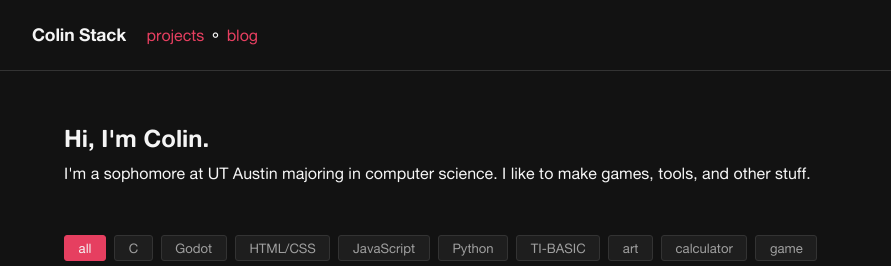
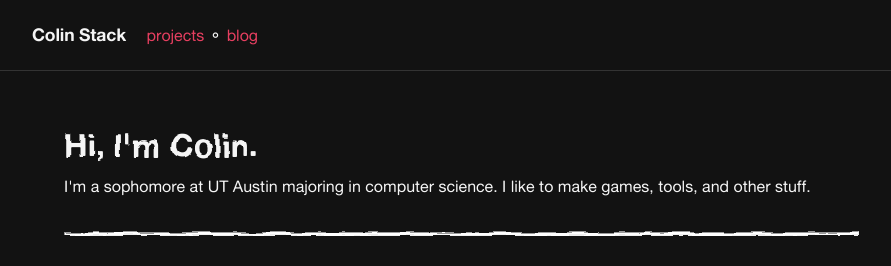
Before and after one commit to colinstick/colinstick.github.io, an Eleventy site: page index.njk in a window 1280 px wide. Shown: the top 266 px of the page, without its empty margins (178-1069 px from the left). Built offline with nearby package versions, Linux system fonts and the light colour scheme; Eleventy itself is replaced by a stand-in of ours; files that its build step writes are made by us from their sources.

Commit message:
Added line boil animation

```diff
--- a/_includes/base.njk
+++ b/_includes/base.njk
@@ -6,6 +6,7 @@
   <title>{% if title %}{{ title }} — {% endif %}Colin Stack</title>
   <link rel="stylesheet" href="/css/style.css">
   <link rel="icon" type="image/x-icon" href="/assets/favicon.ico">
+  <script src="/js/line-boil.js"></script>
 </head>
 <body>
   <header>
--- a/blog/index.njk
+++ b/blog/index.njk
@@ -4,7 +4,7 @@
 ---
 
 <section class="blog-section">
-  <h1>blog</h1>
+  <h1 class="boil">blog</h1>
   <p class="blog-subtitle">This is where I will write stuff... if I feel like it.</p>
 
   <br>
--- a/css/style.css
+++ b/css/style.css
@@ -14,6 +14,15 @@
     src: url('/assets/fonts/altehaasgrotesk/altehaasgroteskbold-webfont.woff2') format('woff2'),
          url('/assets/fonts/altehaasgrotesk/altehaasgroteskbold-webfont.woff') format('woff');
     font-weight: 700;
+    font-style: normal;
+    font-display: swap;
+}
+
+/* Colin Handwriting - Regular */
+@font-face {
+    font-family: 'Colin Handwriting';
+    src: url('/assets/fonts/colinhandwriting/Colinhandwriting-Regular.ttf') format('truetype');
+    font-weight: 400;
     font-style: normal;
     font-display: swap;
 }
@@ -88,7 +97,7 @@
 
 .intro {
     margin-bottom: 3rem;
-    font-size: 1.5rem;
+    font-size: 2rem;
     color: var(--text-main);
 }
 
@@ -142,7 +151,7 @@
     overflow: hidden;
 }
 .project-card:hover {
-    transform: translateY(-2px);
+    transform: translateY(-10px);
     border-color: var(--accent);
     text-decoration: none;
 }
@@ -194,9 +203,9 @@
 .project-header .tag-list { margin-top: 0.75rem; margin-bottom: 0.85rem; }
 
 .project-header h1 {
-    font-size: 1.85rem;
+    font-size: 2rem;
     line-height: 1.2;
-    margin-bottom: 0.35rem;
+    margin-bottom: 1rem;
     font-weight: 700;
 }
 
@@ -315,6 +324,12 @@
     .carousel img { height: 180px; }
 }
 
+.post-list {
+    display: flex;
+    flex-direction: column;
+    gap: 0.5rem;
+}
+
 .post-item {
     border: 1px solid var(--border);
     border-radius: 6px;
--- a/index.njk
+++ b/index.njk
@@ -4,11 +4,15 @@
 ---
 
 <section class="intro">
-  <p><b>Hi, I'm Colin.</b></p>
+  <p class="boil" data-boil-scale="5" data-boil-speed="200"><b>Hi, I'm Colin.</b></p>
   <section class="intro-sub">
     <p>I'm a sophomore at UT Austin majoring in computer science. I like to make games, tools, and other stuff.</p>
   </section>
+  <hr class="boil" data-boil-scale="5" data-boil-speed="200"
+        style="height: 0.2rem; background-color: #FFFFFF;
+        margin-top: 2rem; margin-bottom: 0rem;">
 </section>
+
 
 <section class="projects-section">
   <div class="tag-filter">
--- /dev/null
+++ b/js/line-boil.js
@@ -0,0 +1,118 @@
+// CREDIT: https://github.com/tomcreighton/boil/blob/main/line-boil.js
+
+(function () {
+  var DEFAULT_FRAMES = 4;
+  var DEFAULT_SPEED = 100;
+  var DEFAULT_SCALE = 3;
+  var MAX_FRAMES = 12;
+  var BASE_FREQUENCY = 0.04;
+  var NUM_OCTAVES = 3;
+  var SEEDS = [1, 42, 7, 99, 23, 61, 83, 14, 55, 37, 72, 5];
+
+  var knownSets = {};
+  var entries = [];
+  var defsEl;
+
+  function setKey(scale, frames) {
+    return String(scale).replace('.', '_') + '-f' + frames;
+  }
+
+  function ensureFilters(scale, frames) {
+    var key = setKey(scale, frames);
+    if (knownSets[key]) return;
+    knownSets[key] = true;
+
+    for (var i = 0; i < frames; i++) {
+      var filter = document.createElementNS('http://www.w3.org/2000/svg', 'filter');
+      filter.setAttribute('id', 'boil-' + key + '-' + i);
+      filter.setAttribute('x', '-10%');
+      filter.setAttribute('y', '-10%');
+      filter.setAttribute('width', '120%');
+      filter.setAttribute('height', '120%');
+      filter.setAttribute('color-interpolation-filters', 'sRGB');
+
+      var turb = document.createElementNS('http://www.w3.org/2000/svg', 'feTurbulence');
+      turb.setAttribute('type', 'fractalNoise');
+      turb.setAttribute('baseFrequency', BASE_FREQUENCY);
+      turb.setAttribute('numOctaves', NUM_OCTAVES);
+      turb.setAttribute('seed', SEEDS[i % SEEDS.length]);
+      turb.setAttribute('stitchTiles', 'stitch');
+      turb.setAttribute('result', 'noise');
+
+      var disp = document.createElementNS('http://www.w3.org/2000/svg', 'feDisplacementMap');
+      disp.setAttribute('in', 'SourceGraphic');
+      disp.setAttribute('in2', 'noise');
+      disp.setAttribute('scale', scale);
+      disp.setAttribute('xChannelSelector', 'R');
+      disp.setAttribute('yChannelSelector', 'G');
+
+      filter.appendChild(turb);
+      filter.appendChild(disp);
+      defsEl.appendChild(filter);
+    }
+  }
+
+  function injectSVG() {
+    var svg = document.createElementNS('http://www.w3.org/2000/svg', 'svg');
+    svg.setAttribute('width', '0');
+    svg.setAttribute('height', '0');
+    svg.style.position = 'absolute';
+    defsEl = document.createElementNS('http://www.w3.org/2000/svg', 'defs');
+    svg.appendChild(defsEl);
+    document.body.appendChild(svg);
+
+    var style = document.createElement('style');
+    style.textContent = '.boil{will-change:filter;isolation:isolate}';
+    document.head.appendChild(style);
+  }
+
+  function collectElements() {
+    var els = document.querySelectorAll('.boil');
+    var seen = new Map();
+    for (var i = 0; i < entries.length; i++) {
+      seen.set(entries[i].el, entries[i]);
+    }
+
+    var next = [];
+    for (var j = 0; j < els.length; j++) {
+      var el = els[j];
+      if (seen.has(el)) {
+        next.push(seen.get(el));
+      } else {
+        var scale = parseFloat(el.dataset.boilScale) || DEFAULT_SCALE;
+        var speed = parseInt(el.dataset.boilSpeed, 10) || DEFAULT_SPEED;
+        var frames = Math.min(Math.max(parseInt(el.dataset.boilFrames, 10) || DEFAULT_FRAMES, 2), MAX_FRAMES);
+        ensureFilters(scale, frames);
+        next.push({ el: el, scale: scale, speed: speed, frames: frames, frame: 0, lastTick: performance.now() });
+      }
+    }
+    entries = next;
+  }
+
+  function tick(now) {
+    for (var i = 0; i < entries.length; i++) {
+      var e = entries[i];
+      if (now - e.lastTick >= e.speed) {
+        e.frame = (e.frame + 1) % e.frames;
+        e.el.style.filter = 'url(#boil-' + setKey(e.scale, e.frames) + '-' + e.frame + ')';
+        e.lastTick = now;
+      }
+    }
+    requestAnimationFrame(tick);
+  }
+
+  function init() {
+    injectSVG();
+    collectElements();
+    requestAnimationFrame(tick);
+
+    var observer = new MutationObserver(collectElements);
+    observer.observe(document.body, { childList: true, subtree: true });
+  }
+
+  if (document.readyState === 'loading') {
+    document.addEventListener('DOMContentLoaded', init);
+  } else {
+    init();
+  }
+})();
```
Also changed, not shown: .eleventy.js, assets/fonts/colinhandwriting/Colinhandwriting-Regular.ttf (added).
